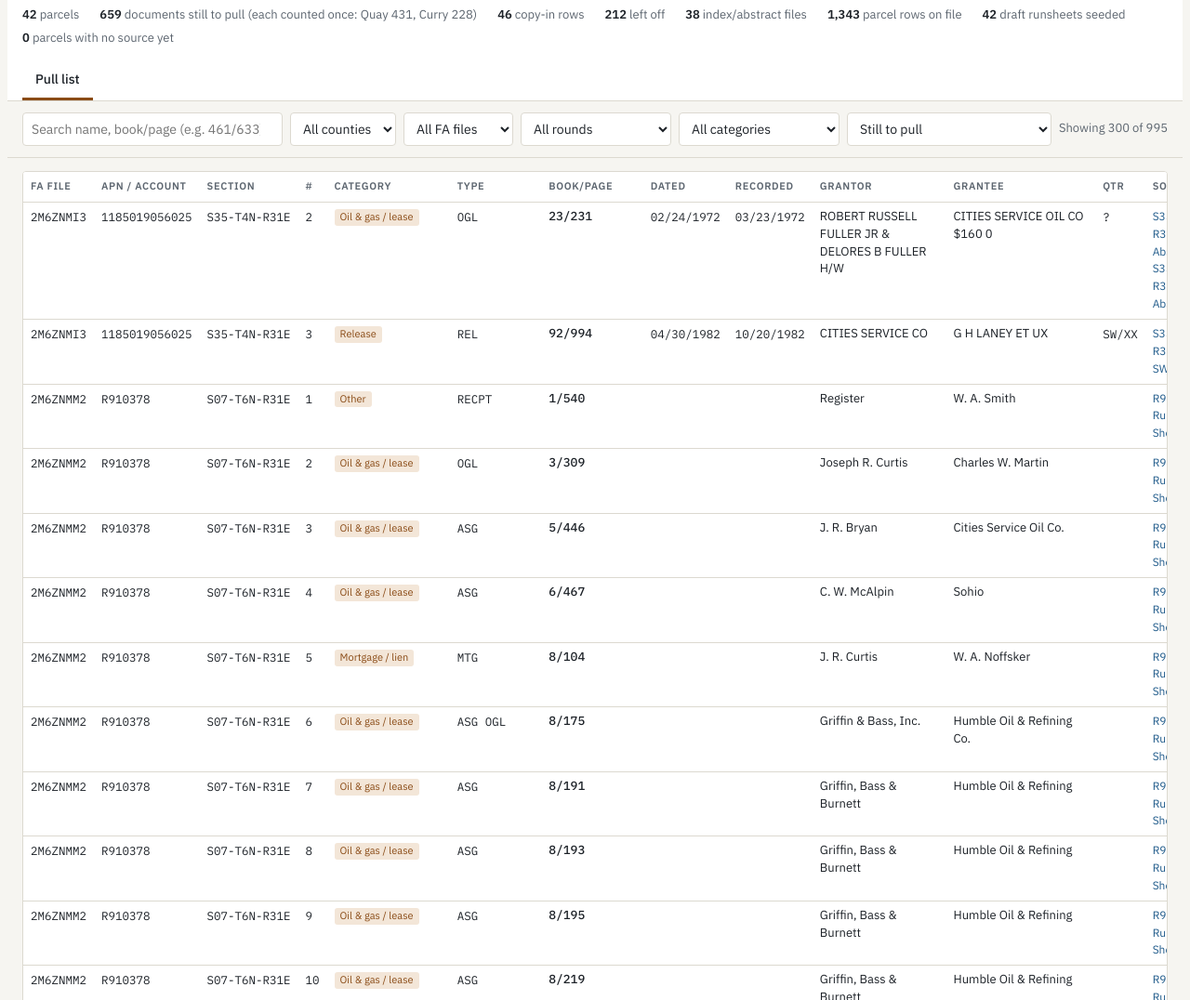
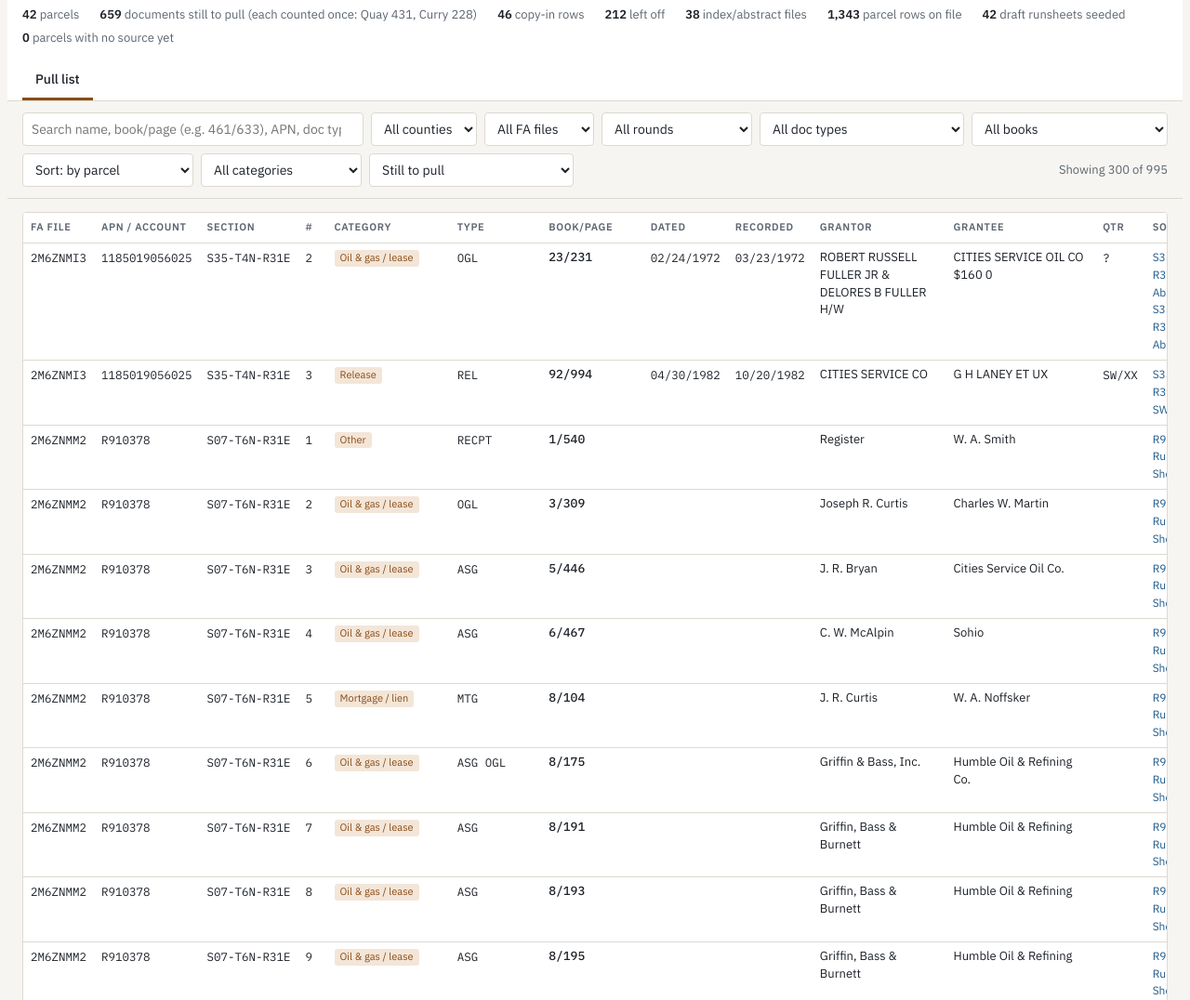
Before and after one commit to jkyoachim/FAT-NM, a plain HTML site: page pull-list/index.html in a window 1280 px wide. Shown: the part 241-1317 px from the top of the page at 93% size. Drawn offline with nearby package versions, Linux system fonts and the light colour scheme.

Commit message:
Pull list: doc type and book filters, sort by book and page
Co-Authored-By: Claude Opus 5.5 <noreply@anthropic.com>
Claude-Session: https://claude.ai/code/session_01KD1XAVBYQtVc94NNDFVRZJ

```diff
--- a/pull-list/index.html
+++ b/pull-list/index.html
@@ -91,6 +91,9 @@ details.p[open]>summary{border-bottom:1px solid var(--line)}
     <select id="fc" aria-label="County"><option value="">All counties</option></select>
     <select id="ff" aria-label="FA file"><option value="">All FA files</option></select>
     <select id="fr" aria-label="Round"><option value="">All rounds</option></select>
+    <select id="ft" aria-label="Doc type"><option value="">All doc types</option></select>
+    <select id="fb" aria-label="Book"><option value="">All books</option></select>
+    <select id="fs" aria-label="Sort"><option value="">Sort: by parcel</option><option value="b">Sort: by book and page</option></select>
     <select id="fk" aria-label="Category"><option value="">All categories</option></select>
     <select id="fo" aria-label="Status"><option value="n" selected>Still to pull</option><option value="y">On file</option><option value="c">Copy in (on SharePoint elsewhere)</option><option value="l">Left off (old released mortgages etc.)</option><option value="">All rows</option></select>
     <span class="count" id="cnt"></span>
@@ -126,10 +129,14 @@ $('stats').innerHTML=MODE==='cat'?(()=>{const n={};Object.values(DOCS).flat().fo
 const idx=R.map(r=>{const p=P[r[0]];return [p[1],p[2],p[3],p[4],p[11]||'',p[12]||'',r[3],r[4]+'/'+r[5],r[4]+'-'+r[5],r[8],r[9],r[6],r[7],CATS[r[2]]].join(' ').toLowerCase()});
 const opt=(sel,vals)=>{for(const v of vals){const o=document.createElement('option');o.value=v;o.textContent=v;sel.appendChild(o)}};
 opt($('fc'),[...new Set(P.map(p=>p[0]))]); opt($('ff'),[...new Set(P.map(p=>p[1]))].sort()); opt($('fk'),CATS); opt($('fr'),[...new Set(P.map(p=>p[11]||''))].filter(Boolean));
+const bn=x=>{const n=parseInt(x,10);return isNaN(n)?1e9:n};
+opt($('ft'),[...new Set(R.map(r=>(r[3]||'').toUpperCase()).filter(Boolean))].sort());
+opt($('fb'),[...new Set(R.map(r=>P[r[0]][0]+' book '+r[4]))].sort((a,b)=>{const [ca,,na]=a.split(' '),[cb,,nb]=b.split(' ');return ca.localeCompare(cb)||bn(na)-bn(nb)||na.localeCompare(nb)}));
 let hits=[],shown=0;
 function run(){
-  const q=$('q').value.trim().toLowerCase().split(/\s+/).filter(Boolean), c=$('fc').value,f=$('ff').value,k=$('fk').value,o=$('fo').value,rd=$('fr').value;
-  hits=[];for(let i=0;i<R.length;i++){const r=R[i],p=P[r[0]];if(c&&p[0]!==c)continue;if(f&&p[1]!==f)continue;if(rd&&p[11]!==rd)continue;if(k&&CATS[r[2]]!==k)continue;if(o==='y'&&!r[13])continue;if(o==='n'&&(r[13]||r[14]!=='p'))continue;if(o==='c'&&(r[13]||r[14]!=='c'))continue;if(o==='l'&&r[14]!=='l')continue;if(q.length&&!q.every(t=>idx[i].includes(t)))continue;hits.push(i)}
+  const q=$('q').value.trim().toLowerCase().split(/\s+/).filter(Boolean), c=$('fc').value,f=$('ff').value,k=$('fk').value,o=$('fo').value,rd=$('fr').value,ty=$('ft').value,bk=$('fb').value,so=$('fs').value;
+  hits=[];for(let i=0;i<R.length;i++){const r=R[i],p=P[r[0]];if(c&&p[0]!==c)continue;if(f&&p[1]!==f)continue;if(rd&&p[11]!==rd)continue;if(ty&&(r[3]||'').toUpperCase()!==ty)continue;if(bk&&p[0]+' book '+r[4]!==bk)continue;if(k&&CATS[r[2]]!==k)continue;if(o==='y'&&!r[13])continue;if(o==='n'&&(r[13]||r[14]!=='p'))continue;if(o==='c'&&(r[13]||r[14]!=='c'))continue;if(o==='l'&&r[14]!=='l')continue;if(q.length&&!q.every(t=>idx[i].includes(t)))continue;hits.push(i)}
+  if(so==='b')hits.sort((a,b)=>{const x=R[a],y=R[b],px=P[x[0]],py=P[y[0]];return px[0].localeCompare(py[0])||bn(x[4])-bn(y[4])||String(x[4]).localeCompare(String(y[4]))||bn(x[5])-bn(y[5])||String(x[5]).localeCompare(String(y[5]))||(x[3]||'').localeCompare(y[3]||'')||px[2].localeCompare(py[2])});
   shown=0;$('rows').innerHTML='';page();
 }
 function page(){
@@ -143,7 +150,7 @@ function page(){
   $('more').parentElement.hidden=shown>=hits.length;
 }
 $('more').onclick=page;
-let tm;for(const id of ['q','fc','ff','fk','fo','fr'])$(id).addEventListener('input',()=>{clearTimeout(tm);tm=setTimeout(run,120)});
+let tm;for(const id of ['q','fc','ff','fk','fo','fr','ft','fb','fs'])$(id).addEventListener('input',()=>{clearTimeout(tm);tm=setTimeout(run,120)});
 // catalogue
 const byApn={};S.forEach((s,i)=>{for(const a of String(s[7]).split(', '))(byApn[a.split(' ')[0]] ||= []).push(i)});
 opt($('cc'),[...new Set(P.map(p=>p[0]))]); opt($('cs'),[...new Set(P.map(p=>p[6]))].sort());
```
